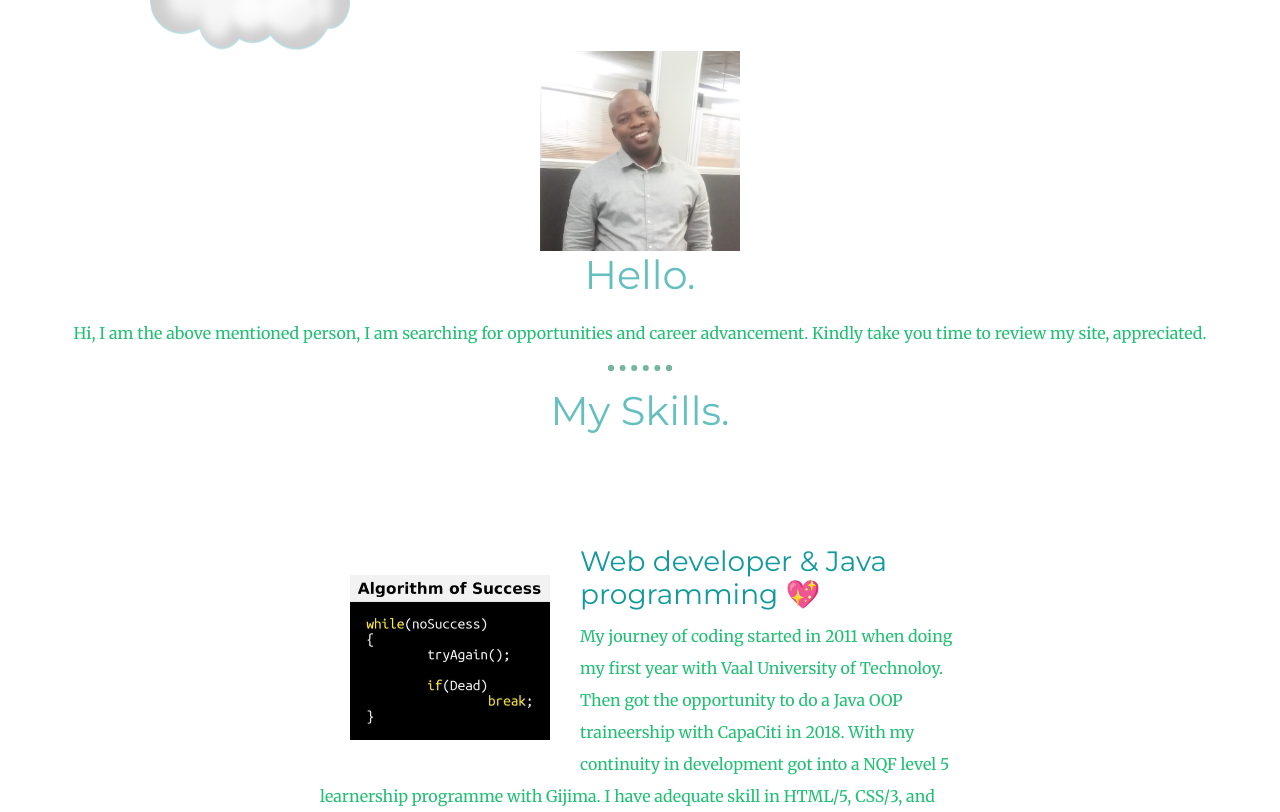
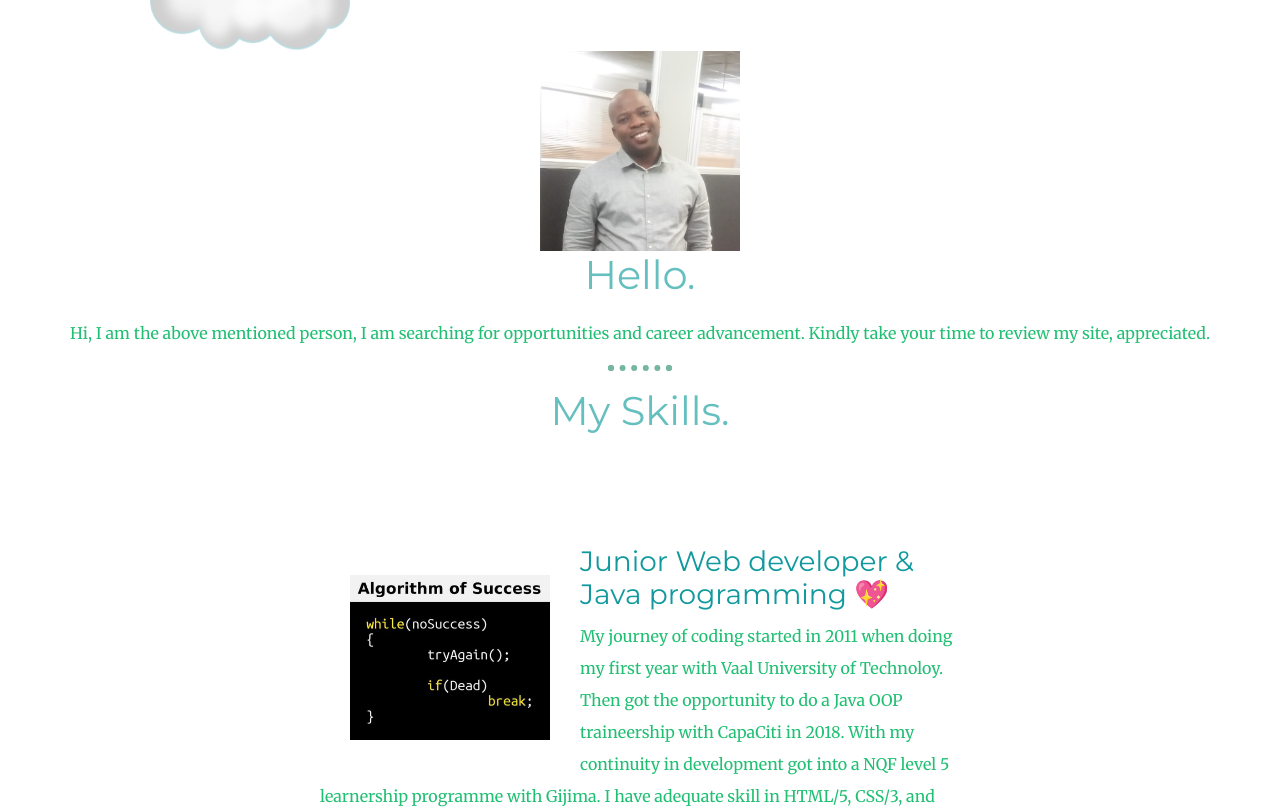
Before and after one commit to KhadiPG/CV, a plain HTML site: page index.html in a window 1280 px wide. Shown: the part 455-1267 px from the top of the page. Drawn offline with nearby package versions, Linux system fonts and the light colour scheme.

Commit message:
Update index.html

```diff
--- a/index.html
+++ b/index.html
@@ -51,14 +51,14 @@
   <div class="profile">
     <img src="images/happy.jpg" alt="George's picture" width="200px" height="200px" >
     <h2>Hello.</h2>
-    <p>Hi, I am the above mentioned person, I am searching for opportunities and career advancement. Kindly take you time to review my site, appreciated.</p>
+    <p>Hi, I am the above mentioned person, I am searching for opportunities and career advancement. Kindly take your time to review my site, appreciated.</p>
   </div>
   <hr>
   <div class="skills">
     <h2>My Skills.</h2>
     <div class="skill-row">
       <img class="skill-pic1" src="images/skills.jpg" alt="code-picture" >
-      <h3>Web developer & Java programming 💖</h3>
+      <h3>Junior Web developer & Java programming 💖</h3>
       <p class="into">My journey of coding started in 2011 when doing my first year with Vaal University of Technoloy. Then got the opportunity to do a Java OOP traineership with CapaCiti in 2018. With my continuity in development got into a NQF level 5 learnership programme with Gijima. I have adequate skill in HTML/5, CSS/3, and BOOTSTRAP. I am moderate in Java OOP, JavaScript and PHP. I am also computer literate, and do understanding Networking. </p>
     </div>
     <div class="skill-row">
```
